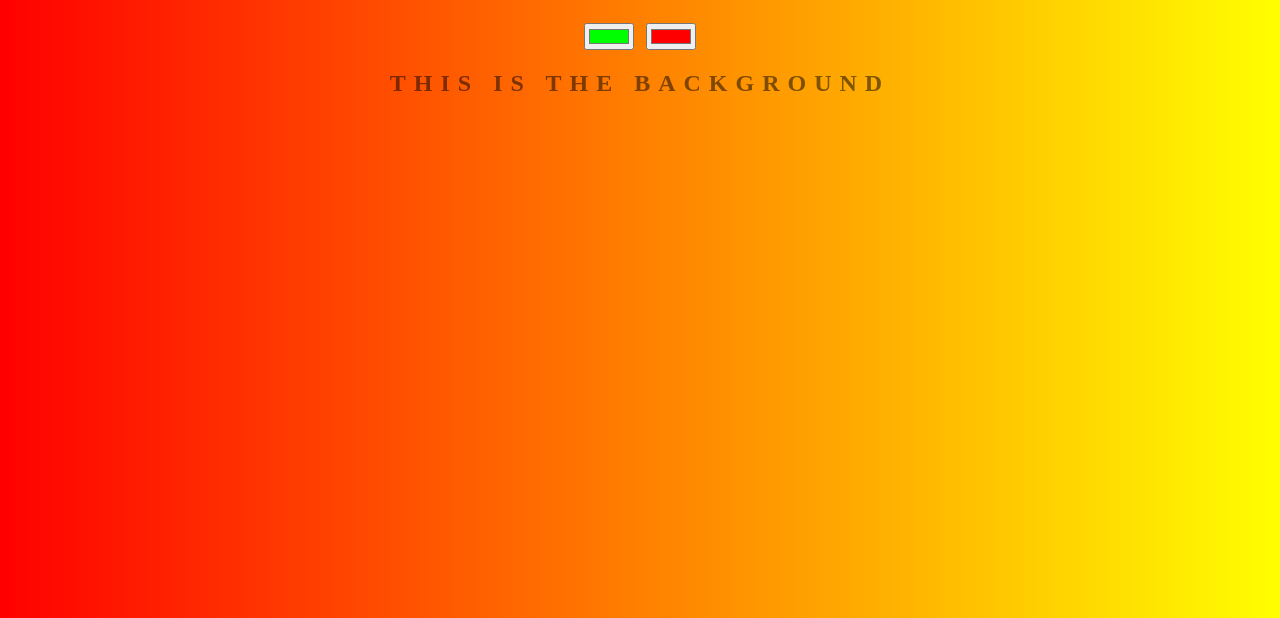
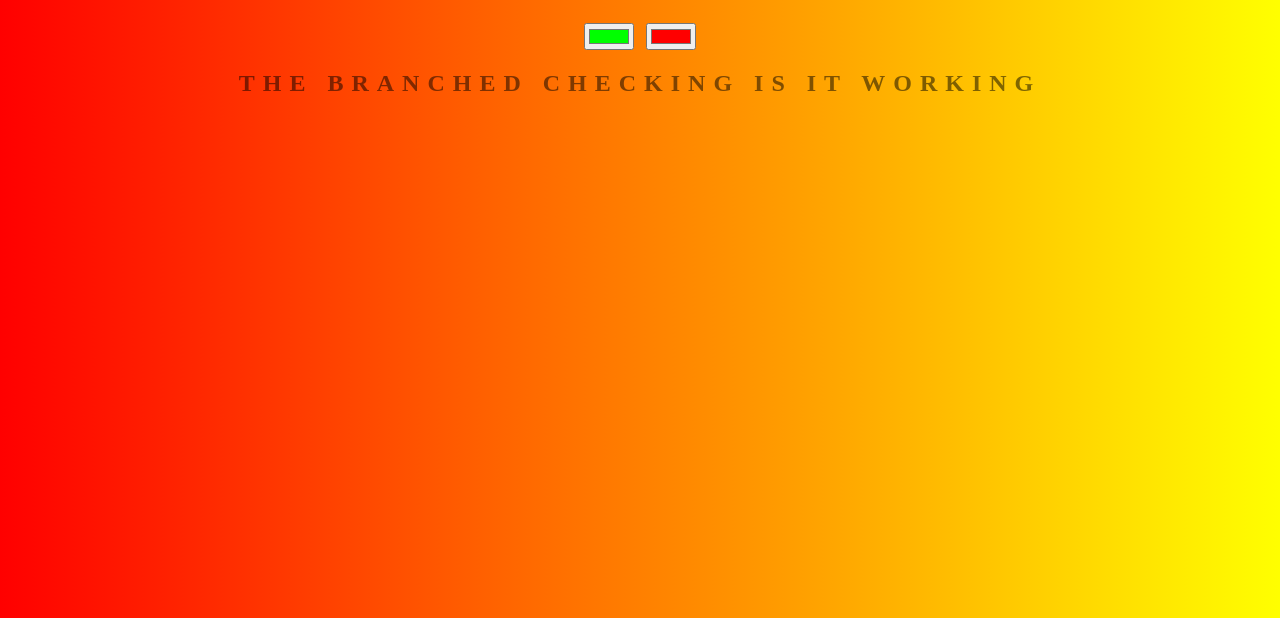
Before and after one commit to ananthu10/background-generator, a plain HTML site: page index.html in a window 1280 px wide. Shown: the part 182-800 px from the top of the page. Drawn offline with Linux system fonts and the light colour scheme.

Commit message:
adding starting code

```diff
--- a/index.html
+++ b/index.html
@@ -8,7 +8,7 @@
     <h1>Background Generator!</h1>
     <input class="color" type="color" value="#00ff00" />
     <input class="color" type="color" value="#ff0000" />
-    <h2>This is the background</h2>
+    <h2>the branched checking is it working</h2>
     <h3></h3>
     <script type="text/javascript" src="script.js"></script>
   </body>
```
